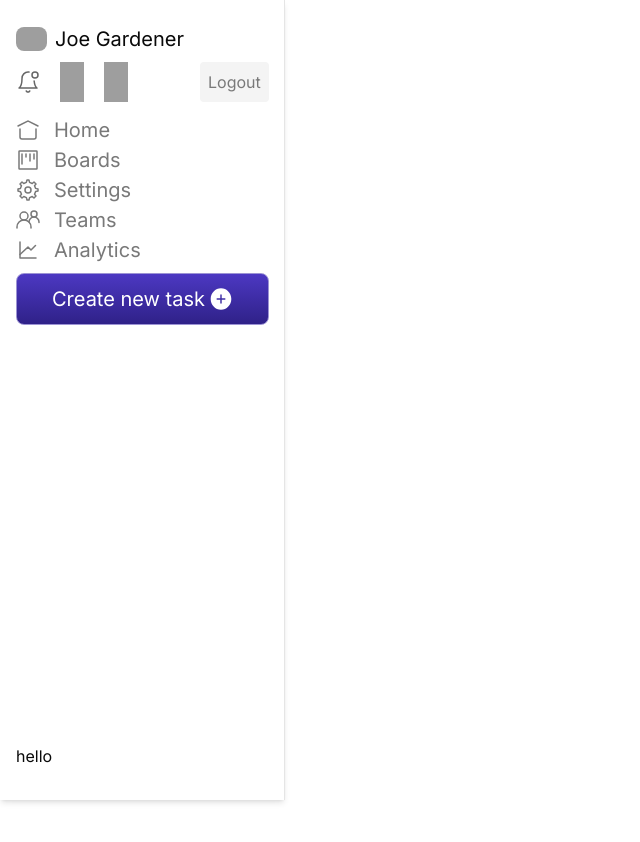
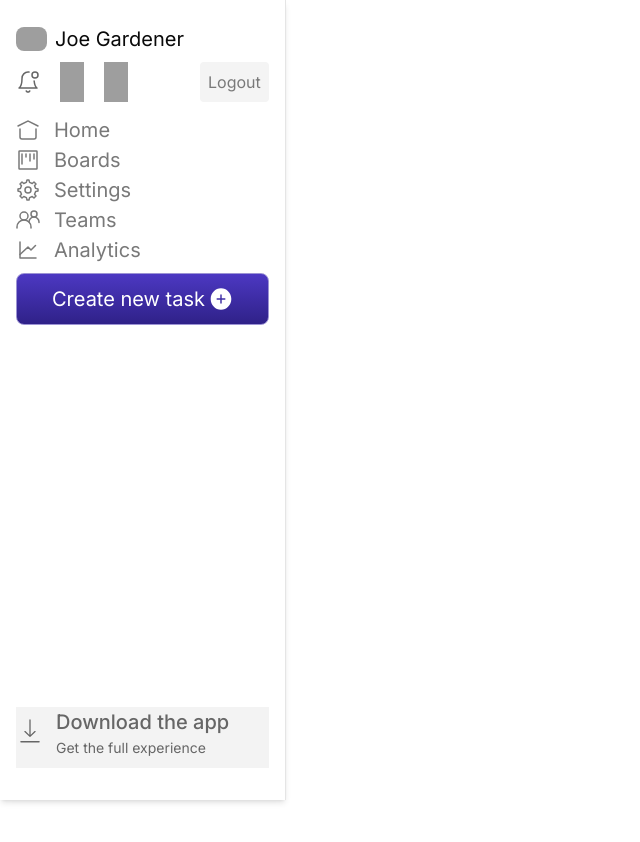
Before and after one commit to pradhumngautam/workflo, a Next.js app: page /dashboard in a window 1280 px wide. Shown: the top 842 px of the page, without its empty margins (0-640 px from the left). Built offline with nearby package versions, Linux system fonts and the light colour scheme; grey boxes are pictures that could not be loaded.

Commit message:
feat: sidebar

```diff
--- a/components/sidebar.tsx
+++ b/components/sidebar.tsx
@@ -6,7 +6,7 @@ import { Button } from "./ui/button";
 
 const Sidebar = () => {
   return (
-    <div className="h-screen border-r bg-background flex flex-col justify-between shadow-md pt-[24px] pr-[16px] pb-[32px] pl-[16px] gap-[16px]">
+    <div className="h-full fixed border-r bg-background flex flex-col justify-between shadow-md pt-[24px] pr-[16px] pb-[32px] pl-[16px] gap-[16px]">
       <div>
         <div className="w-[253px] h-[79px] gap-[8px]">
           <Userinfo />
@@ -16,10 +16,32 @@ const Sidebar = () => {
             <Sidebaritems key={idx} image={item.image} content={item.content} />
           ))}
         </div>
-              <Button className="text-[20px] text-[#FFFFFF] font-normal mt-2" variant={"destructive"} size={"sm"}>Create new task <span className="ml-1"><Image src={"/plus.svg"} alt="" width={24} height={24} /></span> </Button>
+        <Button
+          className="text-[20px] text-[#FFFFFF] font-normal mt-2 hover:text-neutral-300"
+          variant={"destructive"}
+          size={"sm"}
+        >
+          Create new task{" "}
+          <span className="ml-1">
+            <Image src={"/plus.svg"} alt="" width={24} height={24} />
+          </span>{" "}
+        </Button>
       </div>
 
-      <div>hello </div>
+      <div className="w-[253px] h-[61px] flex gap-2 bg-[#F3F3F3]">
+        <div className="h-[40px] w-[40] flex flex-col gap-1 mt-1 ml-1 items-center justify-center">
+          <Image src={"/vector.svg"} alt="" height={20} width={11.67} />
+          <Image src={"/line.svg"} alt="" height={1} width={20} />
+        </div>
+        <div className="h-[45] w-[189] gap-[4px] ml-2">
+          <div className="font-medium text-[20px] text-[#666666]">
+            Download the app
+          </div>
+          <div className="font-normal text-[14px] text-[#666666]">
+            Get the full experience{" "}
+          </div>
+        </div>
+      </div>
     </div>
   );
 };
```
Also changed, not shown: public/line.svg (added), public/vector.svg (added).
